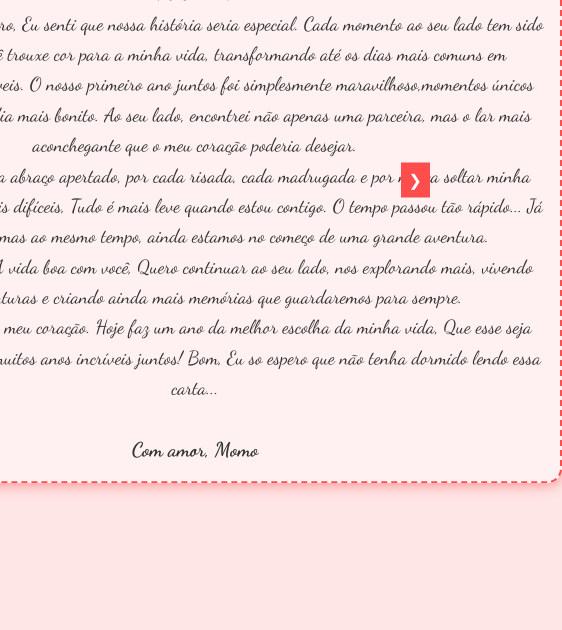
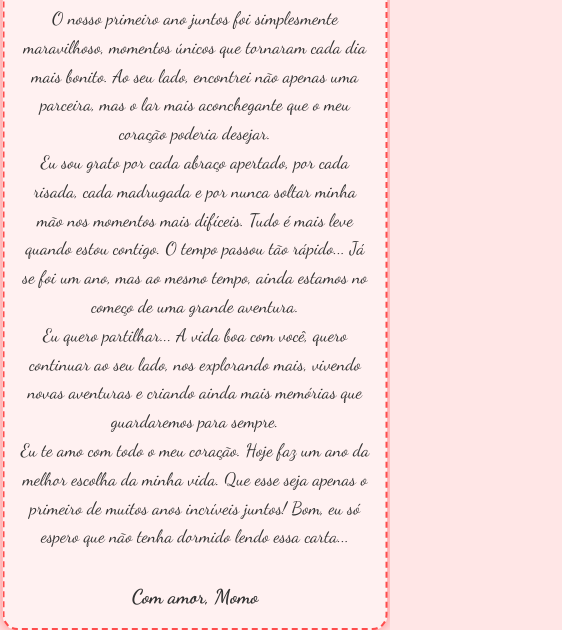
Before and after one commit to ThiiagoGoncalves/Surpresa, a plain HTML site: page carta.html in a window 390 px wide. Shown: the part 242-872 px from the top of the page, 562 px wide, since content can reach past the window. Before the commit the page ends 844 px from the top, so only its background shows below. Drawn offline with Linux system fonts and the light colour scheme.

Commit message:
Responsividade da carta

```diff
--- a/carta.html
+++ b/carta.html
@@ -6,7 +6,6 @@
     <title>Eu te amo mais</title>
     <link href="https://fonts.googleapis.com/css2?family=Pacifico&display=swap" rel="stylesheet">
     <link href="https://fonts.googleapis.com/css2?family=Dancing+Script:wght@400;700&display=swap" rel="stylesheet">
-
     <link rel="stylesheet" href="style2.css">
     <link rel="icon" href="fotos/favicon.ico" type="image/x-icon">
 </head>
@@ -17,16 +16,14 @@
         <source src="musica/Melim - Meu Abrigo.mp4" type="audio/mpeg">
     </audio>
 
-        <div class="card special-card">
-            <p>Abobrinha,</p>
-            <p>Desde o nosso reencontro, Eu senti que nossa história seria especial. Cada momento ao seu lado tem sido um presente. Você trouxe cor para a minha vida, transformando até os dias mais comuns em lembranças inesquecíveis.
-            O nosso primeiro ano juntos foi simplesmente maravilhoso,momentos únicos que tornaram cada dia mais bonito. Ao seu lado, encontrei não apenas uma parceira, mas o lar mais aconchegante que o meu coração poderia desejar.</p>
-            <p>Eu sou grato por cada abraço apertado, por cada risada, cada madrugada e por nunca soltar minha mão nos momentos mais difíceis, Tudo é mais leve quando estou contigo. O tempo passou tão rápido... Já se foi um ano, mas ao mesmo tempo, ainda estamos no começo de uma grande aventura.</p>
-            <p>Eu quero partilhar...A vida boa com você, Quero continuar ao seu lado, nos explorando mais, vivendo novas aventuras e criando ainda mais memórias que guardaremos para sempre.</p>
-            <p>Eu te amo com todo o meu coração. Hoje faz um ano da melhor escolha da minha vida, Que esse seja apenas o primeiro de muitos anos incríveis juntos! Bom, Eu so espero que não tenha dormido lendo essa carta... </p>
-            <p class="signature">Com amor, Momo</p>
-        </div>
-        <button class="btn btn-right" onclick="nextSlide()">&#10095;</button>
+    <div class="card special-card">
+        <p>Abobrinha,</p>
+        <p>Desde o nosso reencontro, Eu senti que nossa história seria especial. Cada momento ao seu lado tem sido um presente. Você trouxe cor para a minha vida, transformando até os dias mais comuns em lembranças inesquecíveis.</p>
+        <p>O nosso primeiro ano juntos foi simplesmente maravilhoso, momentos únicos que tornaram cada dia mais bonito. Ao seu lado, encontrei não apenas uma parceira, mas o lar mais aconchegante que o meu coração poderia desejar.</p>
+        <p>Eu sou grato por cada abraço apertado, por cada risada, cada madrugada e por nunca soltar minha mão nos momentos mais difíceis. Tudo é mais leve quando estou contigo. O tempo passou tão rápido... Já se foi um ano, mas ao mesmo tempo, ainda estamos no começo de uma grande aventura.</p>
+        <p>Eu quero partilhar... A vida boa com você, quero continuar ao seu lado, nos explorando mais, vivendo novas aventuras e criando ainda mais memórias que guardaremos para sempre.</p>
+        <p>Eu te amo com todo o meu coração. Hoje faz um ano da melhor escolha da minha vida. Que esse seja apenas o primeiro de muitos anos incríveis juntos! Bom, eu só espero que não tenha dormido lendo essa carta...</p>
+        <p class="signature">Com amor, Momo</p>
     </div>
 
     <script src="script.js"></script>
--- a/style2.css
+++ b/style2.css
@@ -1,4 +1,3 @@
-
 body {
     font-family: Arial, sans-serif;
     text-align: center;
@@ -10,7 +9,7 @@ body {
 h1 {
     font-family: 'Pacifico', cursive;
     color: #ff4d4d;
-    font-size: 50px;
+    font-size: 40px;
     margin-top: 20px;
     transition: color 0.3s ease;
 }
@@ -58,12 +57,7 @@ h1:hover {
 .btn:hover {
     background-color: #ff1a1a;
 }
-.btn-left {
-    left: -40px;
-}
-.btn-right {
-    right: -40px;
-}
+
 .music-btn {
     position: absolute;
     top: 10px;
@@ -123,12 +117,13 @@ h1:hover {
     background-color: #fff1f1;
     border: 2px dashed #ff4d4d;
     padding: 15px;
-    font-size: 19px;
+    font-size: 18px;
     color: #333;
     border-radius: 15px;
     box-shadow: 0 0 15px rgba(255, 77, 77, 0.7);
     text-align: center;
-    width: 700px;
+    width: 90%;
+    max-width: 600px;
     position: absolute;
     top: 55%;
     left: 50%;
```
